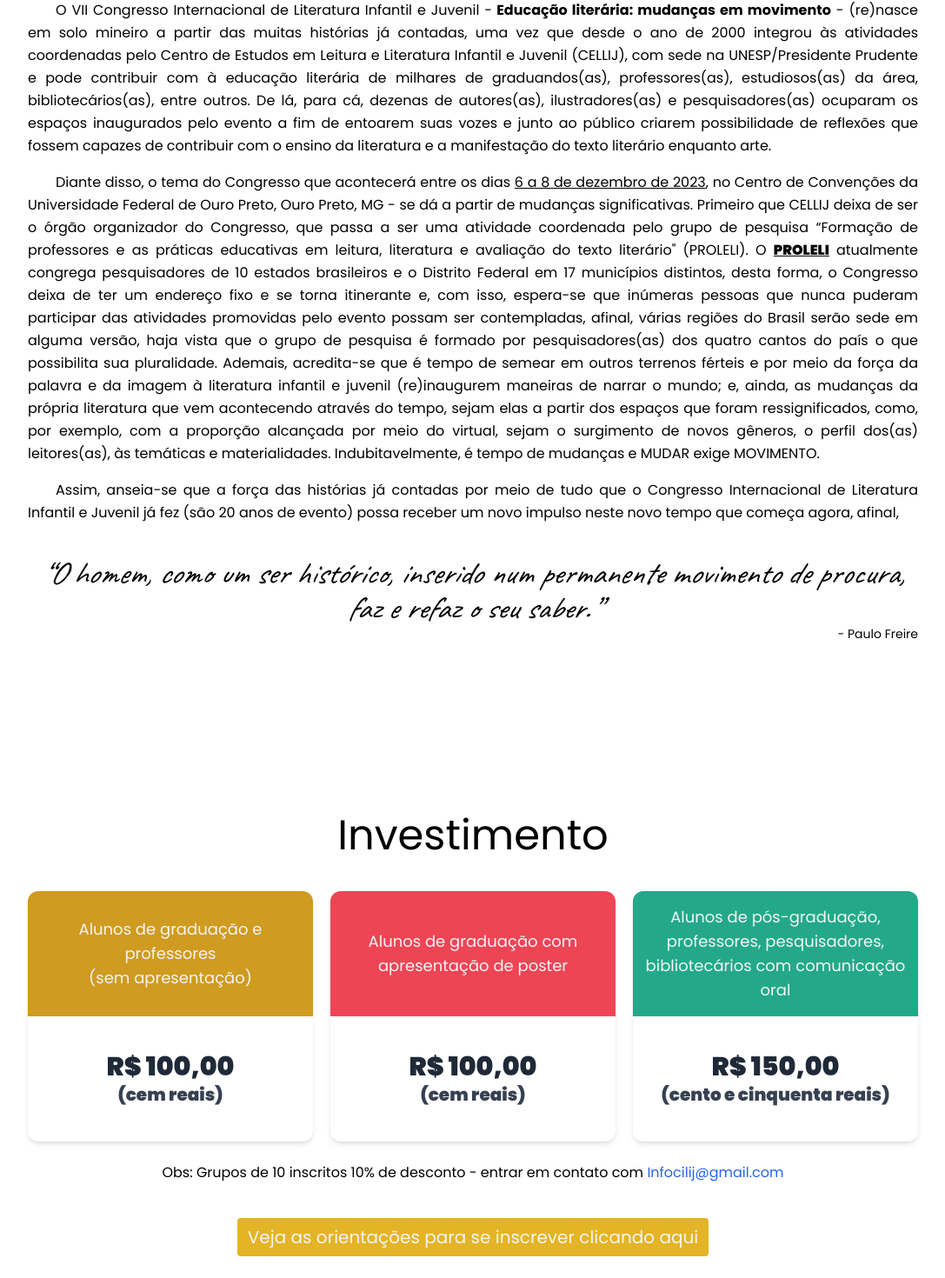
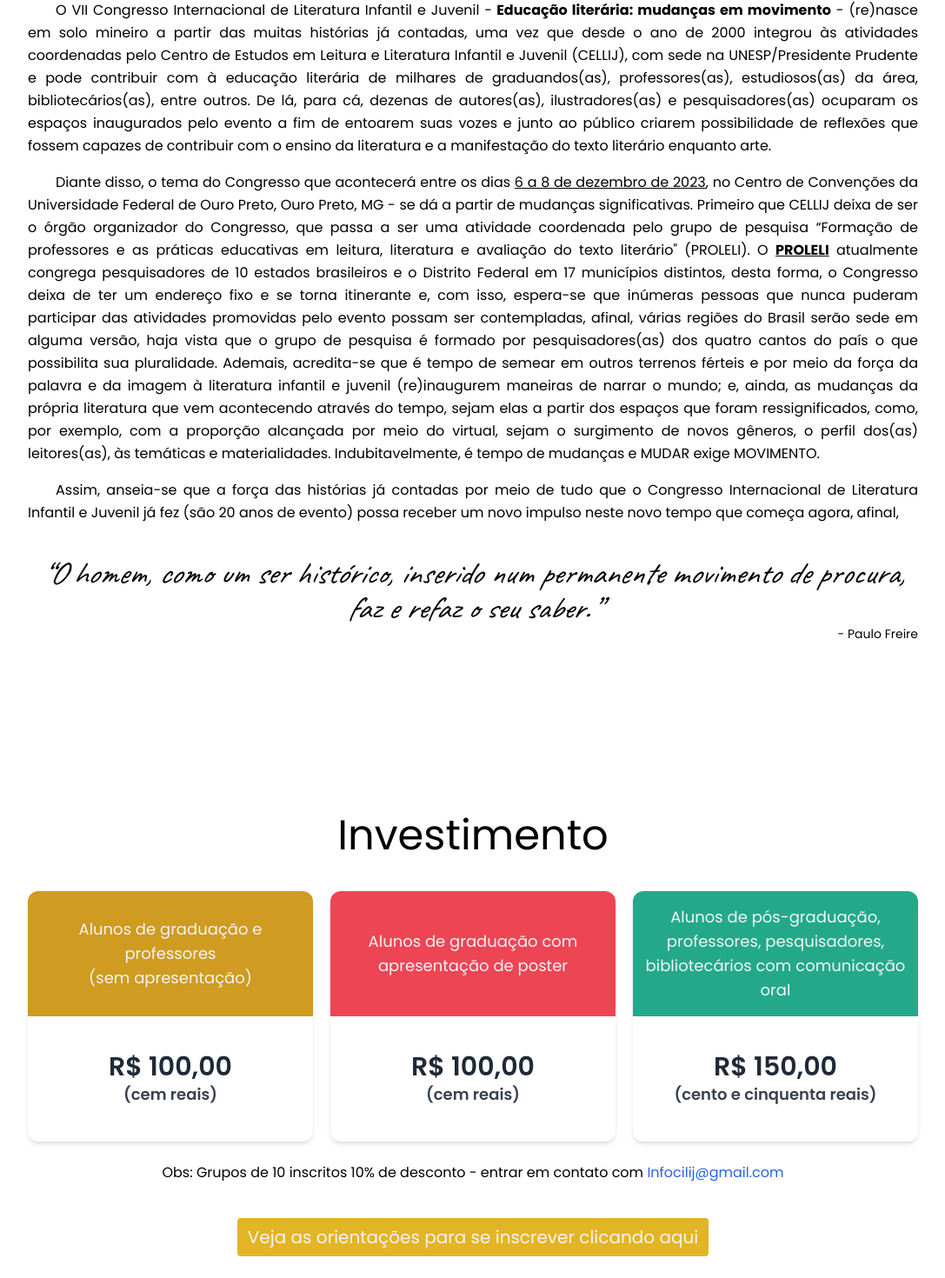
Before and after one commit to hidekinakata/CILIJ-2023, a React (Vite) app: page / in a window 1280 px wide. Shown: the part 953-2423 px from the top of the page at 87% size, without its empty margins (96-1183 px from the left). Built offline with nearby package versions, Linux system fonts and the light colour scheme.

Commit message:
update styles

```diff
--- a/src/components/Schedule/EventDayContainer.tsx
+++ b/src/components/Schedule/EventDayContainer.tsx
@@ -84,8 +84,12 @@
                 " flex flex-col"
               }
             >
-              <span className={"block text-center"}>{schedule.time}</span>
-              <h1 className={"font-light"}>{schedule.type_title}</h1>
+              <span className={"block text-center font-bold"}>
+                {schedule.time}
+              </span>
+              <h1 className={"text-center font-light"}>
+                {schedule.type_title}
+              </h1>
             </div>
             {schedule.title ? (
               <h2
--- a/src/components/SubscribeBtn.tsx
+++ b/src/components/SubscribeBtn.tsx
@@ -8,6 +8,7 @@
   return (
     <>
       <a
+        href={"https://forms.gle/xKRyEwJBzdpxNnpy8"}
         className={
           props.className +
           "w-fit cursor-pointer rounded bg-bermuda-400 p-2 px-5 text-center text-2xl text-white shadow transition hover:bg-bermuda-400 hover:shadow-[0_0_10px_1px] hover:shadow-bermuda-300"
--- a/src/pages/Home/About.tsx
+++ b/src/pages/Home/About.tsx
@@ -38,24 +38,23 @@
         deixa de ser o órgão organizador do Congresso, que passa a ser uma
         atividade coordenada pelo grupo de pesquisa “Formação de professores e
         as práticas educativas em leitura, literatura e avaliação do texto
-        literário" (PROLELI). O{" "}
-        <strong className={"font-black underline"}>PROLELI</strong> atualmente
-        congrega pesquisadores de 10 estados brasileiros e o Distrito Federal em
-        17 municípios distintos, desta forma, o Congresso deixa de ter um
-        endereço fixo e se torna itinerante e, com isso, espera-se que inúmeras
-        pessoas que nunca puderam participar das atividades promovidas pelo
-        evento possam ser contempladas, afinal, várias regiões do Brasil serão
-        sede em alguma versão, haja vista que o grupo de pesquisa é formado por
-        pesquisadores(as) dos quatro cantos do país o que possibilita sua
-        pluralidade. Ademais, acredita-se que é tempo de semear em outros
-        terrenos férteis e por meio da força da palavra e da imagem à literatura
-        infantil e juvenil (re)inaugurem maneiras de narrar o mundo; e, ainda,
-        as mudanças da própria literatura que vem acontecendo através do tempo,
-        sejam elas a partir dos espaços que foram ressignificados, como, por
-        exemplo, com a proporção alcançada por meio do virtual, sejam o
-        surgimento de novos gêneros, o perfil dos(as) leitores(as), às temáticas
-        e materialidades. Indubitavelmente, é tempo de mudanças e MUDAR exige
-        MOVIMENTO.
+        literário" (PROLELI). O <strong className={"underline"}>PROLELI</strong>{" "}
+        atualmente congrega pesquisadores de 10 estados brasileiros e o Distrito
+        Federal em 17 municípios distintos, desta forma, o Congresso deixa de
+        ter um endereço fixo e se torna itinerante e, com isso, espera-se que
+        inúmeras pessoas que nunca puderam participar das atividades promovidas
+        pelo evento possam ser contempladas, afinal, várias regiões do Brasil
+        serão sede em alguma versão, haja vista que o grupo de pesquisa é
+        formado por pesquisadores(as) dos quatro cantos do país o que
+        possibilita sua pluralidade. Ademais, acredita-se que é tempo de semear
+        em outros terrenos férteis e por meio da força da palavra e da imagem à
+        literatura infantil e juvenil (re)inaugurem maneiras de narrar o mundo;
+        e, ainda, as mudanças da própria literatura que vem acontecendo através
+        do tempo, sejam elas a partir dos espaços que foram ressignificados,
+        como, por exemplo, com a proporção alcançada por meio do virtual, sejam
+        o surgimento de novos gêneros, o perfil dos(as) leitores(as), às
+        temáticas e materialidades. Indubitavelmente, é tempo de mudanças e
+        MUDAR exige MOVIMENTO.
       </p>
       <p>
         Assim, anseia-se que a força das histórias já contadas por meio de tudo
--- a/src/pages/Home/FinancialInvestiment.tsx
+++ b/src/pages/Home/FinancialInvestiment.tsx
@@ -29,8 +29,12 @@
             (sem apresentação)
           </h1>
           <div className={"flex flex-col items-center justify-center"}>
-            <h2 className={"text-3xl font-black text-gray-800"}>R$ 100,00</h2>
-            <h3 className={"text-xl font-black text-gray-700"}>(cem reais)</h3>
+            <h2 className={"text-3xl font-semibold text-gray-800"}>
+              R$ 100,00
+            </h2>
+            <h3 className={"text-lg font-semibold text-gray-700"}>
+              (cem reais)
+            </h3>
           </div>
         </div>
         <div className={"relative grid grid-rows-[min-content_auto]"}>
@@ -42,8 +46,12 @@
             Alunos de graduação com apresentação de poster
           </h1>
           <div className={"flex flex-col items-center justify-center"}>
-            <h2 className={"text-3xl font-black text-gray-800"}>R$ 100,00</h2>
-            <h3 className={"text-xl font-black text-gray-700"}>(cem reais)</h3>
+            <h2 className={"text-3xl font-semibold text-gray-800"}>
+              R$ 100,00
+            </h2>
+            <h3 className={"text-lg font-semibold text-gray-700"}>
+              (cem reais)
+            </h3>
           </div>
         </div>
         <div className={"relative grid grid-rows-[min-content_auto]"}>
@@ -56,8 +64,10 @@
             com comunicação oral
           </h1>
           <div className={"flex flex-col items-center justify-center"}>
-            <h2 className={"text-3xl font-black text-gray-800"}>R$ 150,00</h2>
-            <h3 className={"text-xl font-black text-gray-700"}>
+            <h2 className={"text-3xl font-semibold text-gray-800"}>
+              R$ 150,00
+            </h2>
+            <h3 className={"text-lg font-semibold text-gray-700"}>
               (cento e cinquenta reais)
             </h3>
           </div>
```
